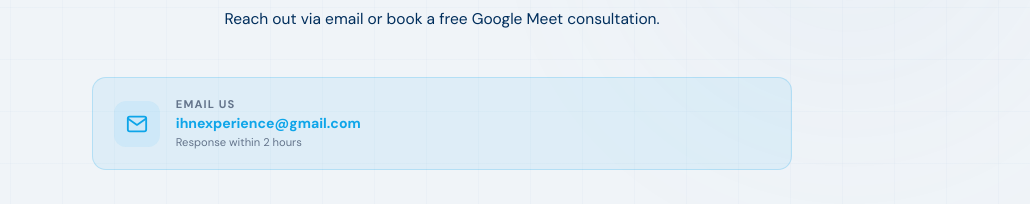
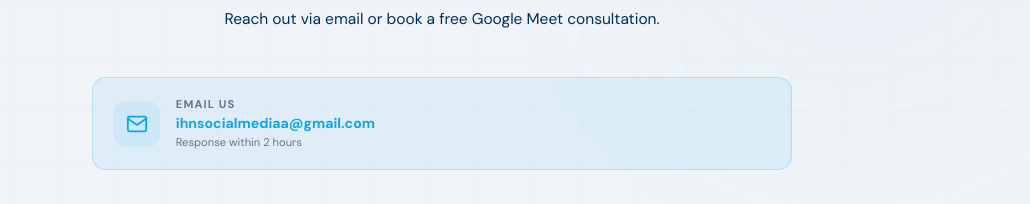
Before and after one commit to ihnsocialmediaa-pixel/TheVisaCo, a React (Create React App) app: page / in a window 1280 px wide. Shown: the part 7198-7402 px from the top of the page, without its empty margins (198-1228 px from the left). Built offline with nearby package versions, Linux system fonts and the light colour scheme.

Commit message:
SEcondl commit

```diff
--- a/src/Component/Pages/Home/Shome.css
+++ b/src/Component/Pages/Home/Shome.css
@@ -1,5 +1,7 @@
 /* ── GOOGLE FONTS ──────────────────────────────────────────────────────────── */
 @import url('https://fonts.googleapis.com/css2?family=Plus+Jakarta+Sans:wght@400;500;600;700;800&family=DM+Sans:ital,wght@0,400;0,500;0,600;0,700;1,400&family=PT+Serif:ital,wght@0,400;0,700;1,400;1,700&display=swap');
+
+///Hi//
 
 /* ── VARIABLES ─────────────────────────────────────────────────────────────── */
 :root {
--- a/src/Component/Pages/Home/homeData/contactData.js
+++ b/src/Component/Pages/Home/homeData/contactData.js
@@ -1,4 +1,4 @@
-export const GUEST_EMAIL = "ihnexperience@gmail.com";
+export const GUEST_EMAIL = "ihnsocialmediaa@gmail.com";
 
 export const enquiryOptions = [
   { value:"",            label:"Select enquiry type…" },
```
Also changed, not shown: src/Component/Pages/Home/SHome.jsx (+4 -4 lines).
